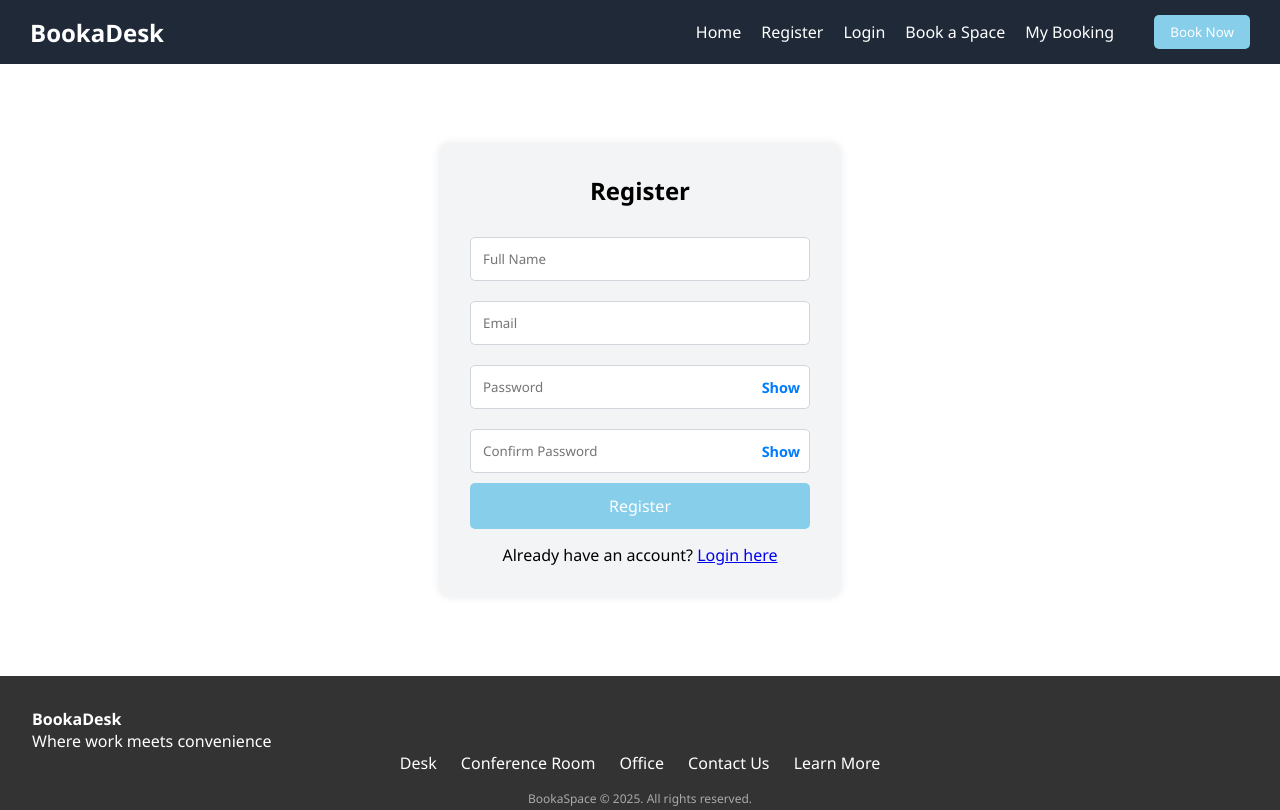
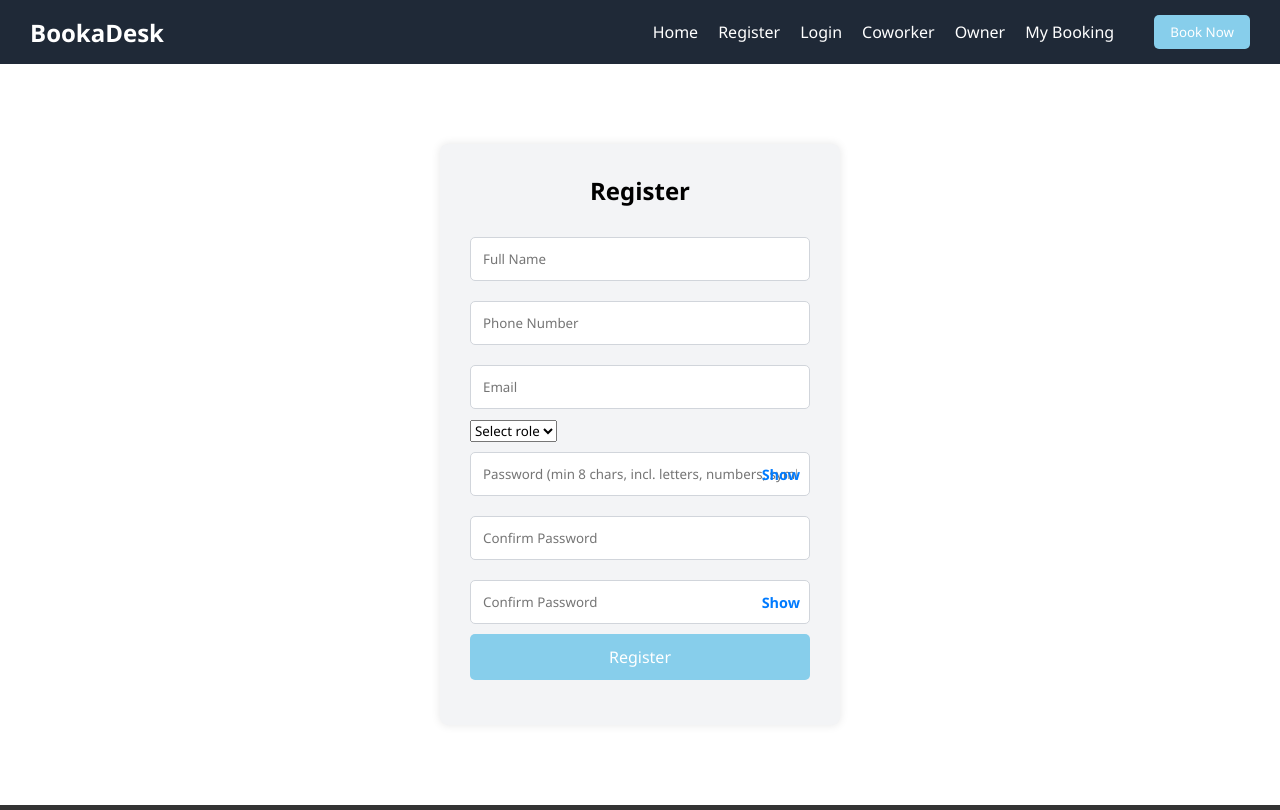
Before and after one commit to Manveer0121/OUR_SODV1201Project, a plain HTML site: page register.html in a window 1280 px wide. Shown: the top 810 px of the page. Drawn offline with Linux system fonts and the light colour scheme.

Commit message:
Add files via upload

```diff
--- a/register.html
+++ b/register.html
@@ -14,8 +14,9 @@
         <nav>
           <a href="index.html">Home</a>
       <a href="register.html">Register</a>
-            <a href="LOGIN.html">Login</a>
-            <a href="bookaspace.html">Book a Space</a>
+      <a href="login.html">Login</a>
+      <a href="bookaspace-coworker.html">Coworker</a>
+      <a href="bookaspace-owner.html" class="active">Owner</a>
       <a href="mybooking.html">My Booking</a>
             <button class="join-btn" onclick="window.location.href='bookaspace.html'">Book Now</button>
         </nav>
@@ -23,12 +24,19 @@
       <main class="register-container">
     <h2>Register</h2>
     <form id="registerForm">
-            <input type="text" id="fullName" placeholder="Full Name" required>
-            <input type="email" id="email" placeholder="Email" required>
-            <input type="password" id="password" placeholder="Password" required>
+      <input type="text" id="fullName" placeholder="Full Name" required />
+      <input type="tel" id="phone" placeholder="Phone Number" pattern="^\+?\d{10,15}$" title="Enter valid phone number" required />
+      <input type="email" id="email" placeholder="Email" required />
+      <select id="role" required>
+        <option value="" disabled selected>Select role</option>
+        <option value="owner">Owner</option>
+        <option value="coworker">Coworker</option>
+      </select>
+      <input type="password" id="password" placeholder="Password (min 8 chars, incl. letters, numbers, symbols)" required />
+      <input type="password" id="confirmPassword" placeholder="Confirm Password" required />
       <button type="submit">Register</button>
     </form>
-        <p>Already have an account? <a href="#">Login here</a></p>
+    <p id="registerMessage"></p>
   </main>
     <footer class="footer">
         <div class="footer-left">
--- a/register.js
+++ b/register.js
@@ -1,10 +1,11 @@
 document.addEventListener("DOMContentLoaded", () => {
   const registerForm = document.getElementById("registerForm");
 
+
   const confirmInput = document.createElement("input");
   confirmInput.type = "password";
-    confirmInput.id = "confirmPassword";
-    confirmInput.placeholder = "Confirm Password";
+  confirmInput.id="confirmPassword";
+  confirmInput.placeholder =  "Confirm Password";
   confirmInput.required = true;
      registerForm.insertBefore(confirmInput, registerForm.querySelector("button"));
 
@@ -16,6 +17,7 @@ document.addEventListener("DOMContentLoaded", () => {
   passWrapper.appendChild(passwordField);
   confirmInput.parentNode.insertBefore(confirmWrapper, confirmInput);
   confirmWrapper.appendChild(confirmInput);
+
 
   function createToggle(targetInput) {
     const toggleBtn = document.createElement("span");
@@ -31,8 +33,8 @@ document.addEventListener("DOMContentLoaded", () => {
     toggleBtn.style.fontSize = "0.9rem";
 
     toggleBtn.addEventListener("click", () => {
-        const isHidden = targetInput.type === "password";
-        targetInput.type = isHidden ? "text" : "password";
+      const isHidden=targetInput.type === "password";
+      targetInput.type  = isHidden ? "text" : "password";
       toggleBtn.textContent = isHidden ? "Hide" : "Show";
     });
 
@@ -42,35 +44,86 @@ document.addEventListener("DOMContentLoaded", () => {
   passWrapper.appendChild(createToggle(passwordField));
   confirmWrapper.appendChild(createToggle(confirmInput));
 
+
+  const phoneInput = document.createElement("input");
+   phoneInput.type = "tel";
+   phoneInput.id = "phone";
+     phoneInput.placeholder =  "Phone Number (digits only)";
+  phoneInput.required = true;
+   phoneInput.pattern = "^\\+?\\d{10,15}$";
+  registerForm.insertBefore(phoneInput, passwordField);
+
+
+  const roleSelect = document.createElement("select");
+  roleSelect.id = "role";
+  roleSelect.required = true;
+  const defaultOption = document.createElement("option");
+  defaultOption.value = "";
+  defaultOption.disabled = true;
+  defaultOption.selected = true;
+  defaultOption.textContent = "Select Role";
+  roleSelect.appendChild(defaultOption);
+
+  const ownerOption = document.createElement("option");
+  ownerOption.value = "owner";
+  ownerOption.textContent = "Owner";
+  roleSelect.appendChild(ownerOption);
+
+  const coworkerOption = document.createElement("option");
+  coworkerOption.value = "coworker";
+  coworkerOption.textContent = "Coworker";
+  roleSelect.appendChild(coworkerOption);
+
+  registerForm.insertBefore(roleSelect, phoneInput);
+
   registerForm.addEventListener("submit", function (e) {
     e.preventDefault();
 
     const fullName = document.getElementById("fullName").value.trim();
     const email = document.getElementById("email").value.trim().toLowerCase();
+    const phone = document.getElementById("phone").value.trim();
+    const role = document.getElementById("role").value;
     const password = document.getElementById("password").value;
     const confirmPassword = document.getElementById("confirmPassword").value;
 
+    // Basic validation checks
     if (fullName.length < 3) {
       alert("Full name must be at least 3 characters.");
       return;
     }
+
     if (!/^[^\s@]+@[^\s@]+\.[^\s@]+$/.test(email)) {
       alert("Please enter a valid email address.");
       return;
     }
+
+    if (!/^\+?\d{10,15}$/.test(phone)) {
+      alert("Please enter a valid phone number (10-15 digits).");
+      return;
+    }
+
+    if (!role) {
+      alert("Please select a role.");
+      return;
+    }
+
     if (password.length < 6) {
       alert("Password must be at least 6 characters.");
       return;
     }
+
     if (password !== confirmPassword) {
       alert("Passwords do not match.");
       return;
     }
 
+    // Prepare data for POST
+    const postData = { fullName, email, phone, role, password };
+
     fetch('http://localhost:3000/register', {
       method: 'POST',
       headers: { 'Content-Type': 'application/json' },
-        body: JSON.stringify({ fullName, email, password })
+      body: JSON.stringify(postData)
     })
     .then(response => response.json())
     .then(data => {
@@ -78,9 +131,12 @@ document.addEventListener("DOMContentLoaded", () => {
         alert("Registration successful! Redirecting to login...");
         window.location.href = "login.html";
       } else {
-          alert(data.message);
+        alert(data.message || "Registration failed.");
       }
     })
-      .catch(error => console.error('Error:', error));
+    .catch(error => {
+      console.error('Error:', error);
+      alert("An error occurred during registration. Please try again.");
     });
   });
+});
```
Lines whose indentation alone changed are shown as unchanged.
